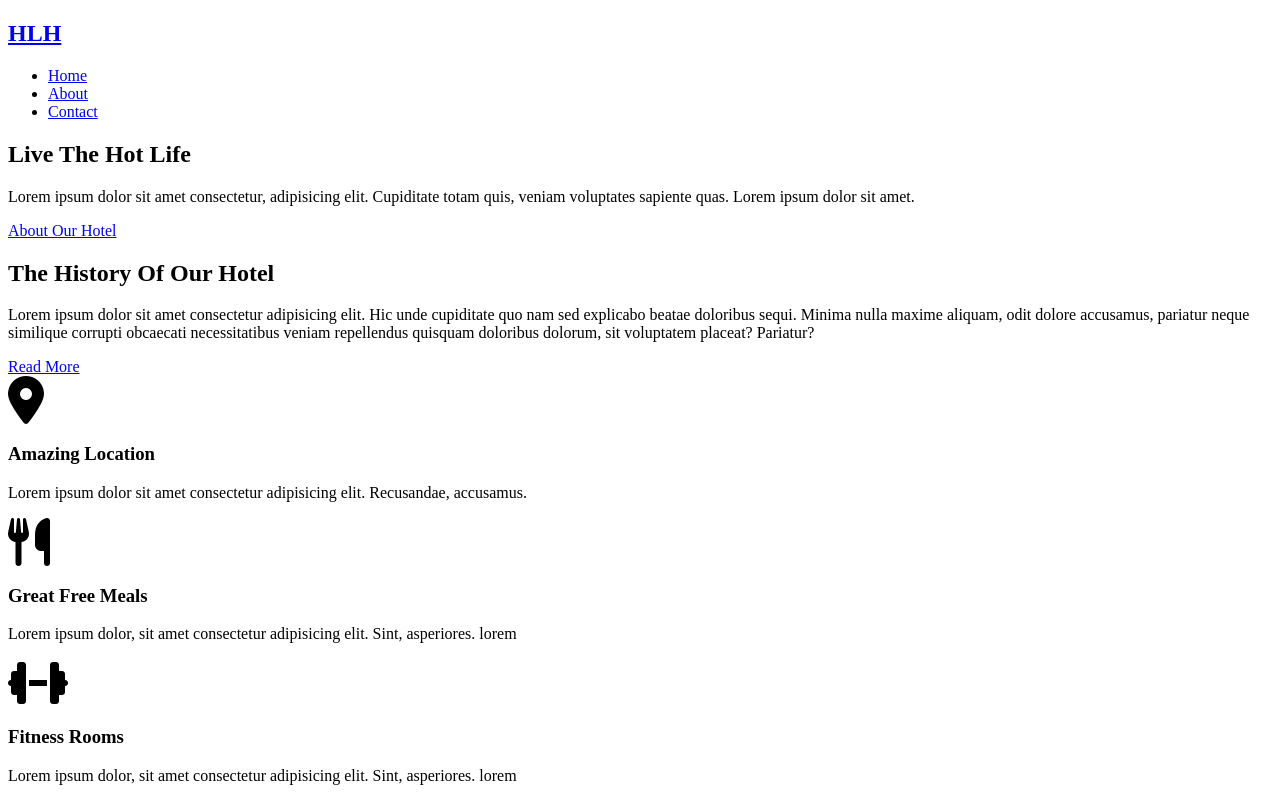
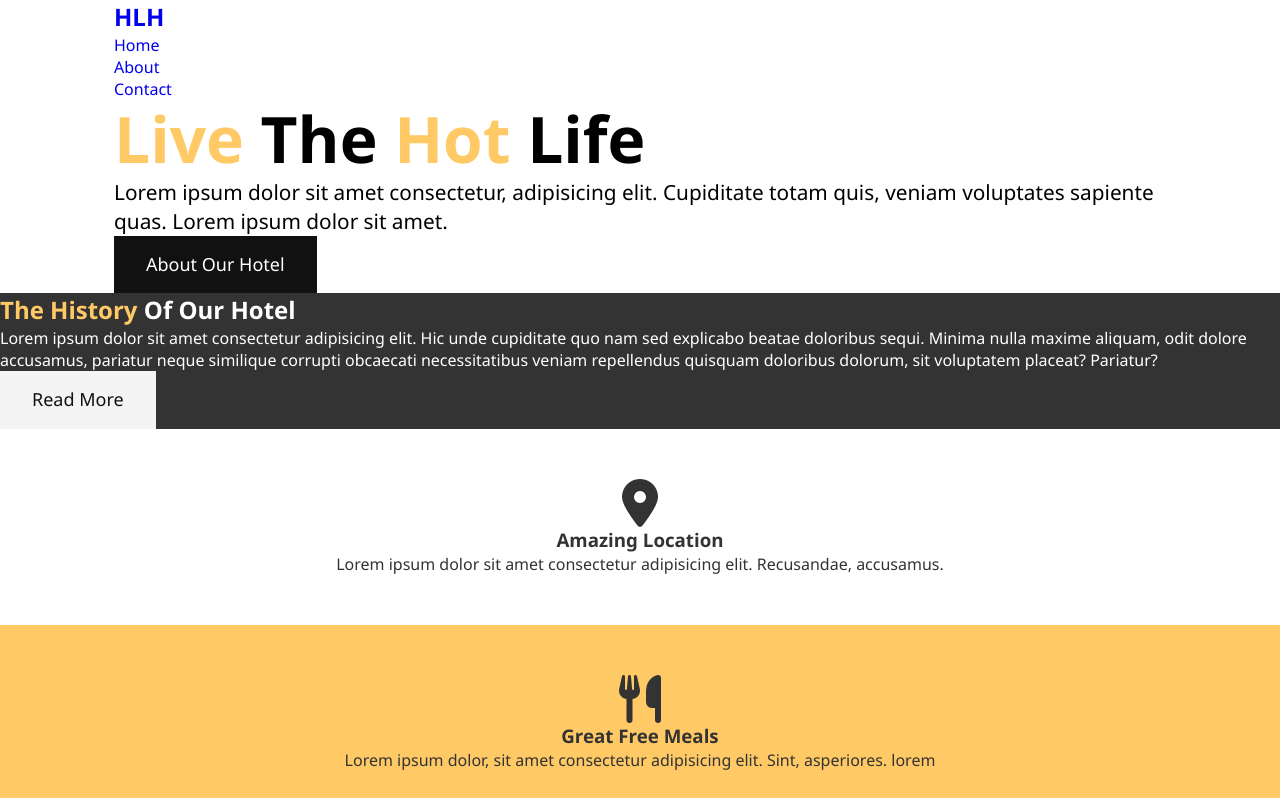
Before and after one commit to Oussama-Moussaoui/3-Pages-Hotel-Website-Project-with-HTML-CSS, a plain HTML site: page Rebuilding/index.html in a window 1280 px wide. Shown: the top 798 px of the page. Drawn offline with Linux system fonts and the light colour scheme.

Commit message:
Added Utility Classes

```diff
--- a/Rebuilding/css/style.css
+++ b/Rebuilding/css/style.css
@@ -0,0 +1,97 @@
+/* Root */
+:root {
+    --primary-clr: #ffc965; /*#E3B665  lighter   #C9A665 heavy*/
+    --light-gold: #E3B665;
+    --heavy-gold: #C9A665;
+}
+
+/* Reset */
+* {
+    margin: 0;
+    padding: 0;
+    box-sizing: border-box;
+}
+
+/* Main Styling */
+body {
+    font-family: 'Segoe UI', Tahoma, Geneva, Verdana, sans-serif;
+    line-height: 1.4;
+}
+
+a {
+    text-decoration: none;
+    /* color: #fff; */
+}
+
+ul, li {
+    list-style: none;
+}
+
+/* Utility Classes */
+.container {
+    max-width: 1100px;
+    margin: auto;
+    padding: 0 1.5rem;
+}
+
+.l-heading {
+    font-size: 4rem;
+    line-height: 1.2;
+}
+
+.lead {
+    font-size: 1.3rem;
+}
+
+.primary-text {
+    color: var(--primary-clr);
+}
+
+.btn {
+    display: inline-block;
+    background: #111;
+    color: #fff;
+    padding: 1rem 2rem;
+    font-size: 18px;
+    border: none;
+    cursor: pointer;
+    transition: 0.6s background ease;
+}
+
+.btn:hover {
+    background: var(--light-gold);
+    color: #333;
+}
+
+.btn-light {
+    background: #f4f4f4;
+    color: #111;
+}
+
+.bg-dark {
+    background-color: #333;
+    color: #fff;
+}
+
+.bg-darkest {
+    background-color: #111;
+    color: #fff;
+}
+
+.bg-light {
+    background-color: #fff;
+    color: #333;
+}
+
+.bg-primary {
+    background-color: var(--primary-clr);
+    color: #333;
+}
+
+.box {
+    flex: 1;
+    padding: 50px;
+    text-align: center;
+}
+
+/* Navbar*/
--- a/Rebuilding/index.html
+++ b/Rebuilding/index.html
@@ -13,7 +13,7 @@
 </head>
 <body>
     <header id="main-header">
-        <nav id="navbar">
+        <nav id="navbar bg-dark">
             <div class="container">
                 <h1 id="logo"><a href="index.html">HLH</a></h1>
                 <ul>
@@ -37,7 +37,7 @@
 
     <section id="history">
         <div class="history-img"></div>
-        <div class="history-content">
+        <div class="history-content bg-dark">
             <h2><span class="primary-text">The History</span> Of Our Hotel</h2>
             <p>Lorem ipsum dolor sit amet consectetur adipisicing elit. Hic unde cupiditate quo nam sed explicabo beatae doloribus sequi. Minima nulla maxime aliquam, odit dolore accusamus, pariatur neque similique corrupti obcaecati necessitatibus veniam repellendus quisquam doloribus dolorum, sit voluptatem placeat? Pariatur?</p>
             <a href="about.html" class="btn btn-light">Read More</a>
@@ -62,7 +62,7 @@
         </div>
     </section>
 
-    <footer id="main-ftr">
+    <footer id="main-ftr bg-dark">
         <p>The HLH - Hot Life Hotel &copy; 2021, All Rights Reserved</p>
     </footer>
 </body>
```
